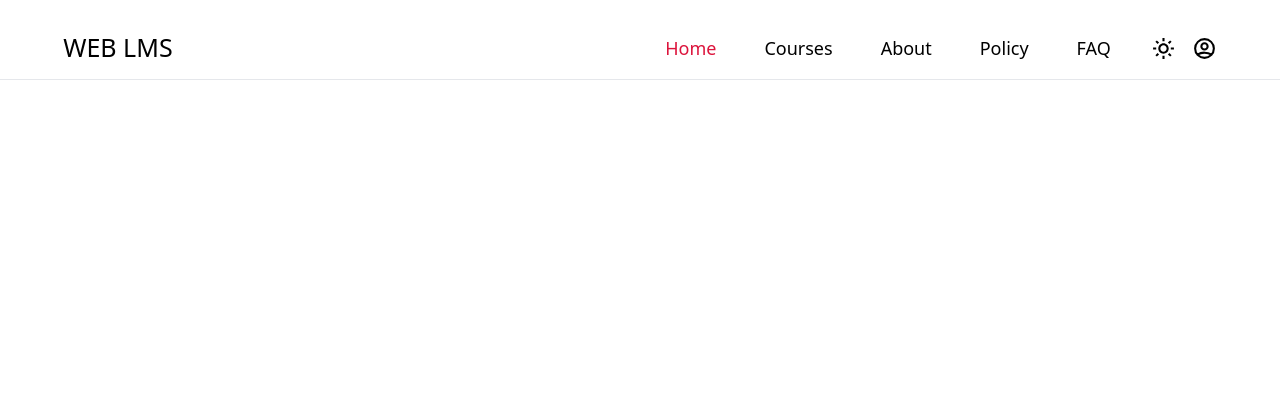
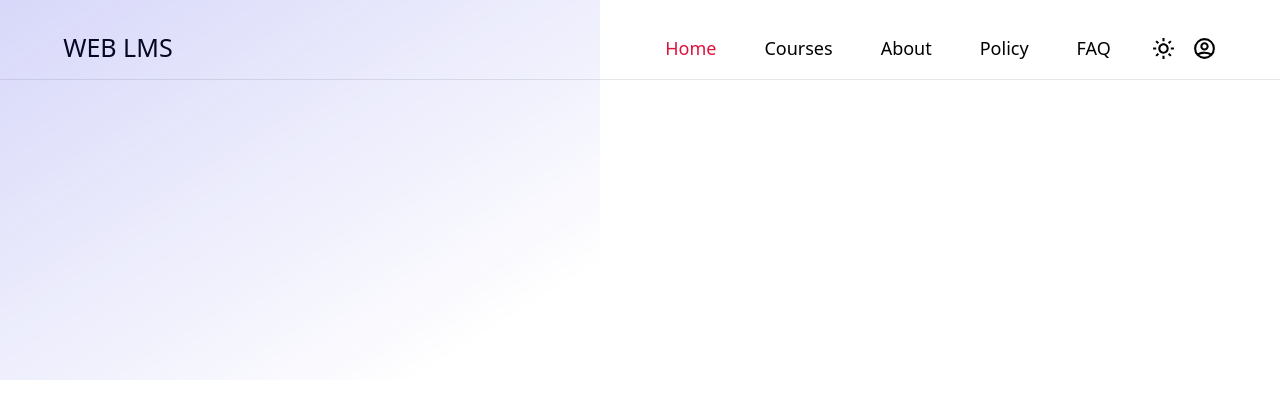
Before and after one commit to rakibulhasanbu/web-lms-server, a Next.js app in the folder client/: page / in a window 1280 px wide. Shown: the top 418 px of the page. Built offline with nearby package versions, Linux system fonts and the light colour scheme.

Commit message:
design hero component

```diff
--- /dev/null
+++ b/client/app/components/Home/Hero.tsx
@@ -0,0 +1,20 @@
+import { FC } from 'react';
+
+interface Props { }
+
+const Hero: FC<Props> = () => {
+    return (
+        <div className='w-full 1000px:flex items-center'>
+            <div className='absolute top-[100px] 1000px:top-[unset] 1500px:h-[700px] 1100px:h-[600px]  1100px:w-[600px] h-[50vh] hero_animation '>
+                <div className='1000px:w-[40%] flex 1000px:min-h-screen items-center justify-end pt-[70px] 1000px:pt-0 z-10'>
+
+                </div>
+                <div className='1000px:w-[60%] flex flex-col text-center items-center mt-[150px] 1000px:text-left'>
+
+                </div>
+            </div>
+        </div>
+    );
+};
+
+export default Hero;
--- a/client/app/page.tsx
+++ b/client/app/page.tsx
@@ -3,6 +3,7 @@
 import React, { FC, useState } from "react";
 import Heading from "./utils/Heading";
 import Header from "./components/Header";
+import Hero from "./components/Home/Hero";
 
 interface Props { }
 
@@ -18,6 +19,7 @@ const Page: FC<Props> = () => {
         keywords="machine learning ,programming, MERN"
       />
       <Header open={open} setOpen={setOpen} activeItem={activeItem} />
+      <Hero />
     </div>
   );
 };
```
